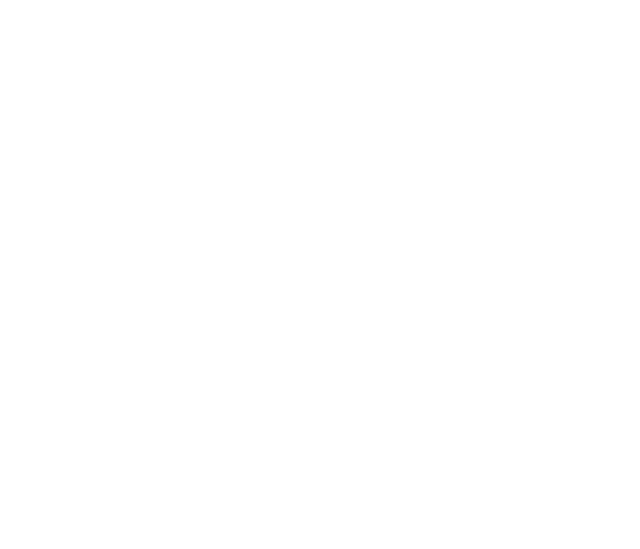
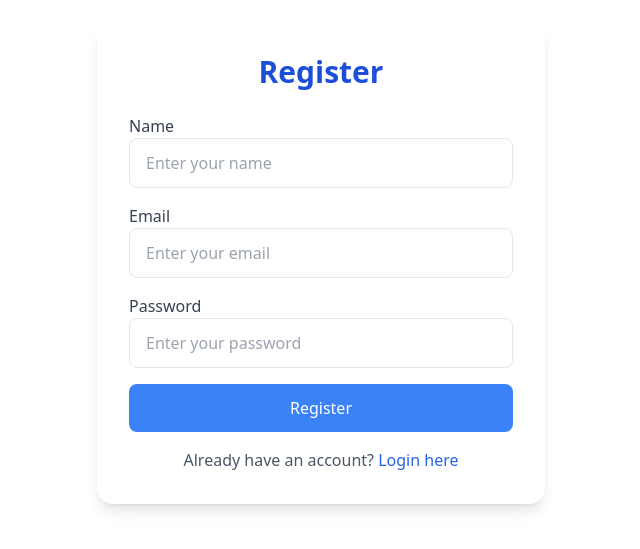
Before and after one commit to H99ik/EntreSkill-Hub, a React (Vite) app in the folder client/: page /register in a window 1280 px wide. Before the commit this address had no page. Shown: the part 137-686 px from the top of the page, without its empty margins (319-959 px from the left). Built offline with nearby package versions, Linux system fonts and the light colour scheme.

Commit message:
Create Register Page and link Both pages Aslo install react-route-dom

```diff
--- a/client/src/App.jsx
+++ b/client/src/App.jsx
@@ -1,20 +1,22 @@
-import { BrowserRouter as Router, Routes, Route } from "react-router-dom";
+import { BrowserRouter, Routes, Route } from "react-router-dom";
 import { useState } from "react";
-import Home from "./pages/home";
-import login from "./pages/login";
+import Home from "./pages/Home";
+import Login from "./pages/Login";
+import Register from "./pages/Register";
 import "./App.css";
 import React from "react";
 
 function App() {
   return (
-    <browserRouter>
-      <Router>
-        <Routes>
-          <Route path="/" element={<Home />} />
-          <Route path="/login" element={<login />} />
-        </Routes>
-      </Router>
-    </browserRouter>
+    <BrowserRouter>
+      <Routes>
+        <Route path="/" element={<Home />} />
+
+        <Route path="/login" element={<Login />} />
+
+        <Route path="/register" element={<Register />} />
+      </Routes>
+    </BrowserRouter>
   );
 }
 
--- a/client/src/pages/Login.jsx
+++ b/client/src/pages/Login.jsx
@@ -1,3 +1,5 @@
+import {Link} from "react-router-dom";
+
 function login() {
   return (
     <div className="min-h-screen bg-gray-50 flex justify-center items-center px-4">
@@ -34,7 +36,9 @@
 
         <p className="text-center mt-6 text-gray-600">
           Don't have an account?{" "}
-          <span className="text-blue-600 cursor-pointer">Register</span>
+          <Link to="/register" className="text-blue-600 hover:underline">
+            Register
+          </Link>
         </p>
       </div>
     </div>
--- a/client/src/pages/Register.jsx
+++ b/client/src/pages/Register.jsx
@@ -0,0 +1,58 @@
+import {Link} from "react-router-dom";
+
+function register() {
+  return (
+    <div className="min-h-screen flex items-center justify-center px-4">
+      <div className="bg-white shadow-lg rounded-2xl p-8 w-full max-w-md">
+        <h1 className="text-3xl font-bold text-center text-blue-700 mb-6">
+          Register
+        </h1>
+
+        <form className="space-y-4">
+          <div>
+            <label className="block text-gray-700">Name</label>
+            <input
+              type="text"
+              placeholder="Enter your name"
+              className="w-full border rounded-lg px-4 py-3 outline-none focus:ring-2 focus:ring-blue-500"
+            />
+          </div>
+
+          <div>
+            <label className="block text-gray-700">Email</label>
+            <input
+              type="email"
+              placeholder="Enter your email"
+              className="w-full border rounded-lg px-4 py-3 outline-none focus:ring-2 focus:ring-blue-500"
+            />
+          </div>
+
+          <div>
+            <label className="block text-gray-700">Password</label>
+            <input
+              type="password"
+              placeholder="Enter your password"
+              className="w-full border rounded-lg px-4 py-3 outline-none focus:ring-2 focus:ring-blue-500"
+            />
+          </div>
+
+          <button
+            type="submit"
+            className="w-full bg-blue-500 text-white py-3 rounded-lg hover:bg-blue-600 transition duration-300"
+          >
+            Register
+          </button>
+        </form>
+
+        <p className="text-center text-gray-600 mt-4">
+          Already have an account?{" "}
+          <Link to="/login" className="text-blue-600 hover:underline">
+            Login here
+          </Link>
+        </p>
+      </div>
+    </div>
+  );
+}
+
+export default register;
```
